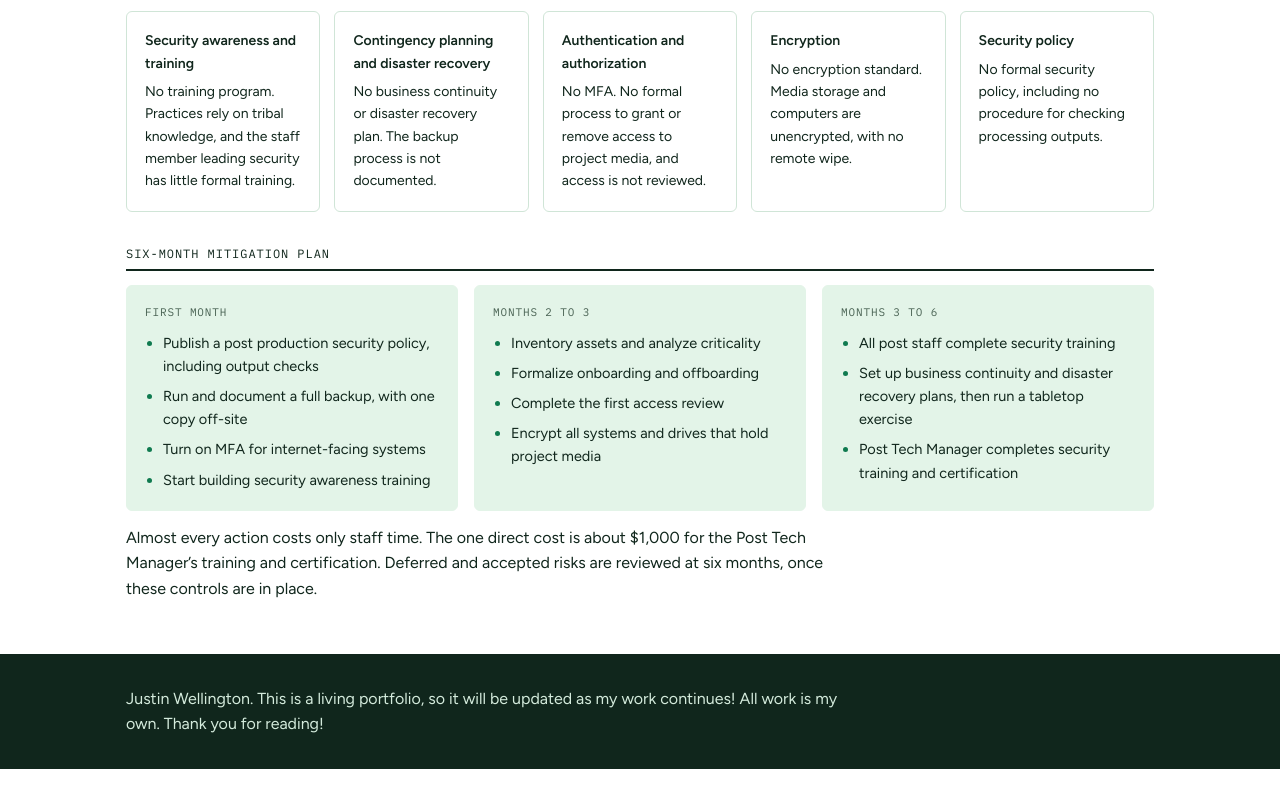
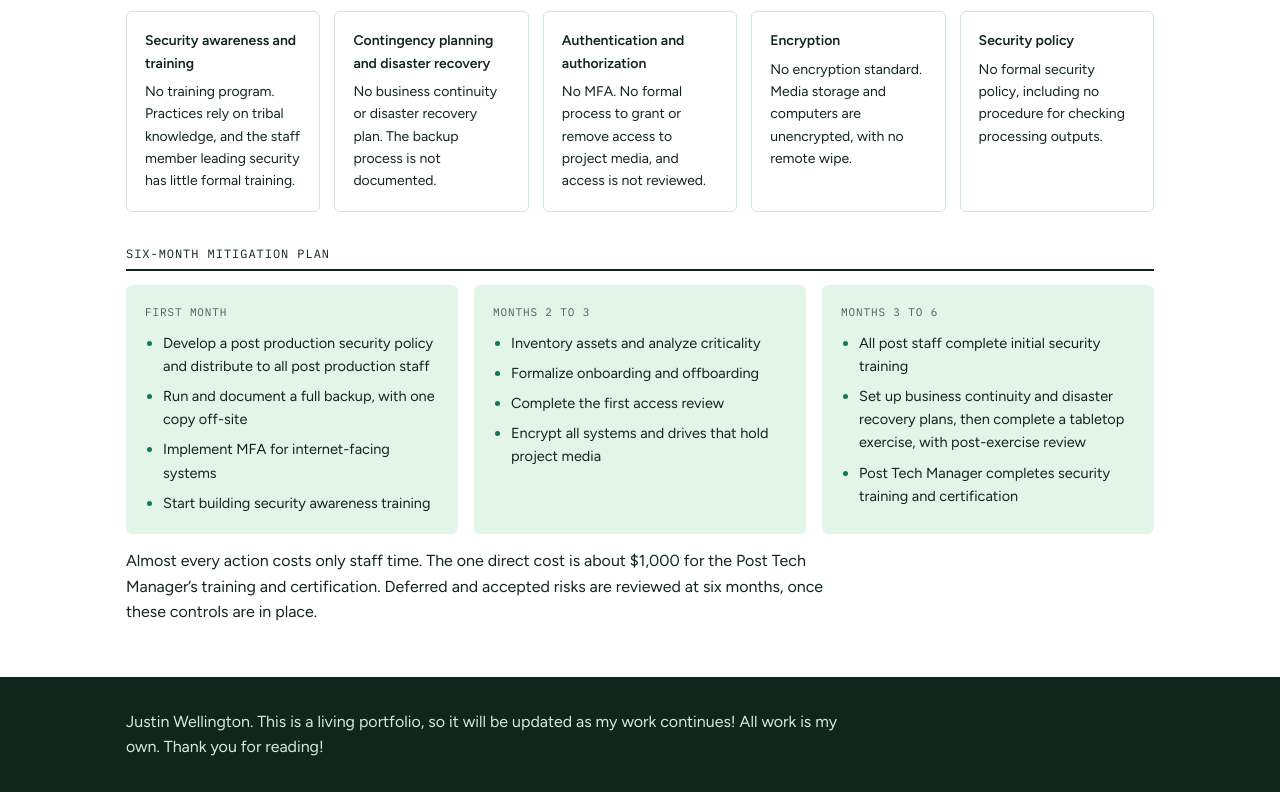
Before and after one commit to justinwellington/GRC-Projects, a plain HTML site: page index.html in a window 1280 px wide. Shown: the part 7551-8343 px from the top of the page. Before the commit the page ends 8320 px from the top, so only its background shows below. Drawn offline with nearby package versions, Linux system fonts and the light colour scheme.

Commit message:
Update index.html

```diff
--- a/index.html
+++ b/index.html
@@ -411,9 +411,9 @@ table.crit tr.lk td { background: var(--wash); }
           <div class="panel tint">
             <div class="k">First month</div>
             <ul>
-              <li>Publish a post production security policy, including output checks</li>
+              <li>Develop a post production security policy and distribute to all post production staff</li>
               <li>Run and document a full backup, with one copy off-site</li>
-              <li>Turn on MFA for internet-facing systems</li>
+              <li>Implement MFA for internet-facing systems</li>
               <li>Start building security awareness training</li>
             </ul>
           </div>
@@ -429,8 +429,8 @@ table.crit tr.lk td { background: var(--wash); }
           <div class="panel tint">
             <div class="k">Months 3 to 6</div>
             <ul>
-              <li>All post staff complete security training</li>
-              <li>Set up business continuity and disaster recovery plans, then run a tabletop exercise</li>
+              <li>All post staff complete initial security training</li>
+              <li>Set up business continuity and disaster recovery plans, then complete a tabletop exercise, with post-exercise review</li>
               <li>Post Tech Manager completes security training and certification</li>
             </ul>
           </div>
```
